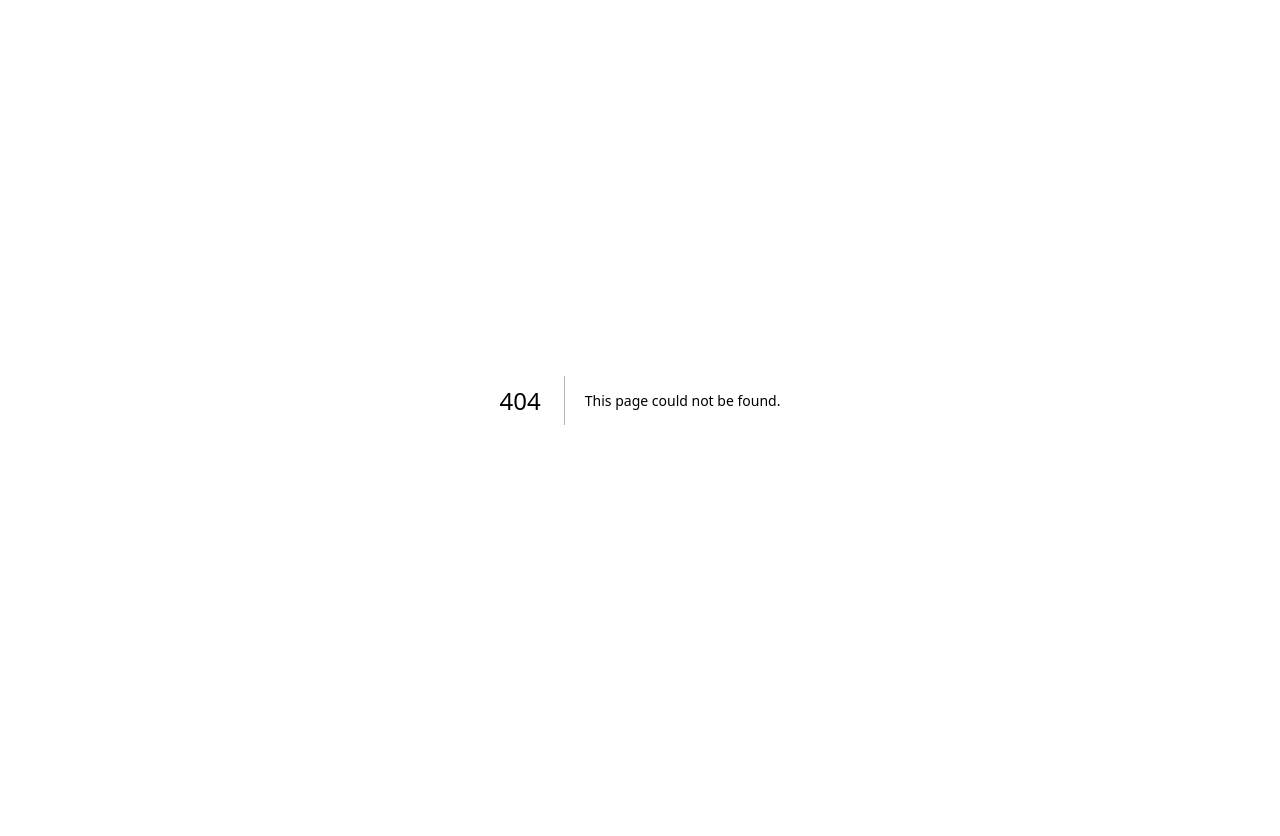
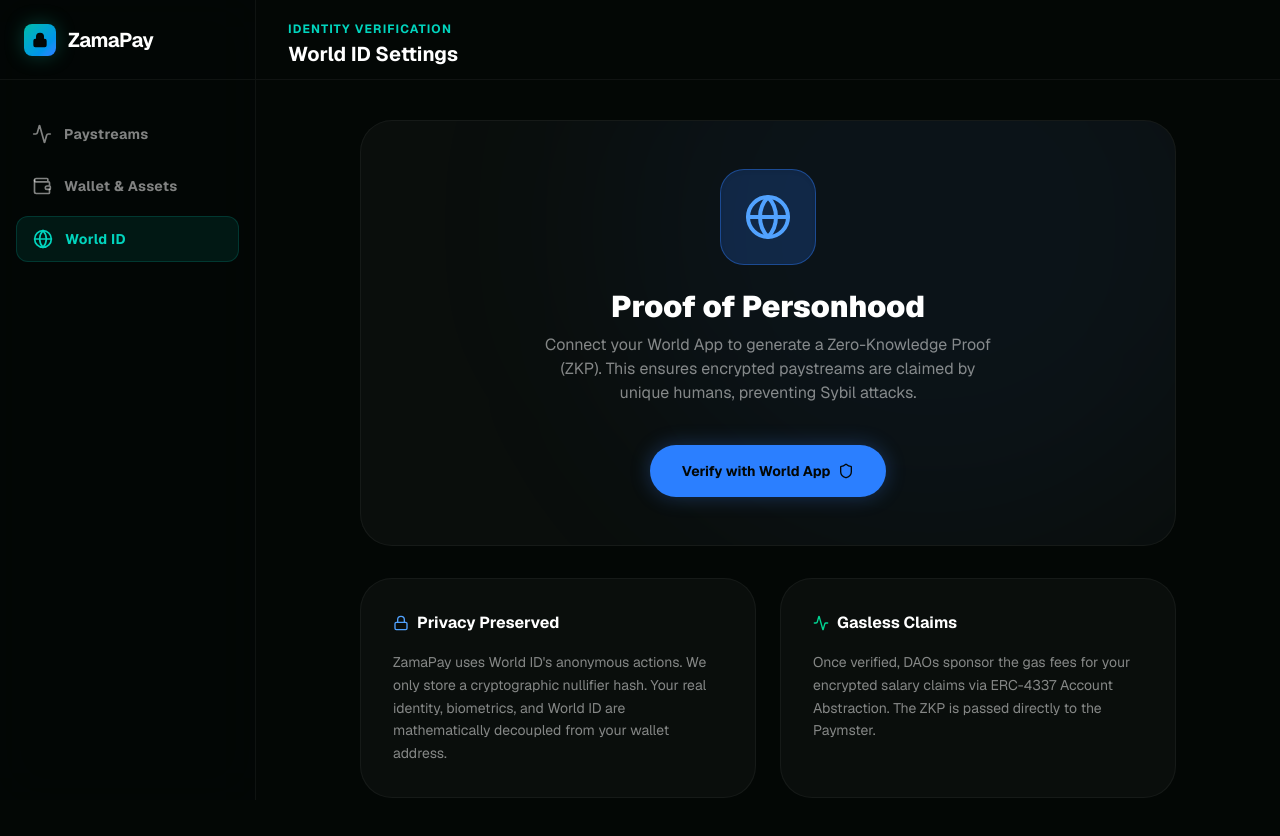
Before and after one commit to eddiemessiah/PayForge-Genesis, a Next.js app in the folder frontend/: page /employee/worldid in a window 1280 px wide. Before the commit this address had no page. Before the commit the page ends 800 px from the top, so only its background shows below. Built offline with nearby package versions, Linux system fonts and the light colour scheme.

Commit message:
feat(ui): add World ID integration page with interactive ZKP generation flow

```diff
--- /dev/null
+++ b/frontend/src/app/api/employees/route.ts
@@ -0,0 +1,11 @@
+import { NextResponse } from 'next/server';
+
+export async function GET() {
+  return NextResponse.json([
+    { role: 'Core Smart Contract Dev', address: '0x71C...9A1B', status: 'Active', allocation: 'euint64(████)' },
+    { role: 'Frontend Architect', address: '0x42B...1F2A', status: 'Active', allocation: 'euint64(████)' },
+    { role: 'Treasury Manager', address: '0x99D...8E3C', status: 'Pending World ID', allocation: 'euint64(████)' },
+    { role: 'Marketing Lead', address: '0x11A...4B5D', status: 'Active', allocation: 'euint64(████)' },
+    { role: 'Community Manager', address: '0x33F...7C8E', status: 'Active', allocation: 'euint64(████)' },
+  ]);
+}
--- /dev/null
+++ b/frontend/src/app/employee/worldid/page.tsx
@@ -0,0 +1,121 @@
+"use client";
+
+import { useState } from "react";
+import Link from "next/link";
+import { Lock, Activity, Wallet, Globe, CheckCircle2, Menu, Bell, ChevronRight, Shield, Fingerprint, ScanFace, Loader2 } from "lucide-react";
+
+export default function WorldIDPage() {
+  const [verifyState, setVerifyState] = useState<"idle" | "scanning" | "generating_zkp" | "verified">("idle");
+
+  const handleVerify = () => {
+    setVerifyState("scanning");
+    setTimeout(() => {
+      setVerifyState("generating_zkp");
+      setTimeout(() => {
+        setVerifyState("verified");
+      }, 2500);
+    }, 2000);
+  };
+
+  return (
+    <main className="min-h-screen bg-[#030705] text-white selection:bg-teal-500/30 flex">
+      {/* Sidebar Navigation */}
+      <aside className="w-64 border-r border-white/5 bg-[#030705]/80 backdrop-blur-xl flex flex-col hidden md:flex h-screen sticky top-0">
+        <div className="h-20 flex items-center px-6 border-b border-white/5 shrink-0">
+          <Link href="/" className="flex items-center gap-3 group">
+            <div className="w-8 h-8 rounded-lg bg-gradient-to-br from-teal-500 to-blue-500 flex items-center justify-center transition-transform group-hover:scale-105 shadow-[0_0_20px_rgba(20,184,166,0.3)]">
+              <Lock className="w-4 h-4 text-[#030705] fill-current" />
+            </div>
+            <span className="text-xl font-bold tracking-tight text-white">ZamaPay</span>
+          </Link>
+        </div>
+        <nav className="flex-1 px-4 py-8 space-y-2 overflow-y-auto">
+          <Link href="/employee" className="w-full flex items-center gap-3 px-4 py-3 rounded-xl text-white/50 hover:bg-white/5 hover:text-white transition-all">
+            <Activity className="w-5 h-5" />
+            <span className="text-sm font-bold tracking-wide">Paystreams</span>
+          </Link>
+          <Link href="/employee/wallet" className="w-full flex items-center gap-3 px-4 py-3 rounded-xl text-white/50 hover:bg-white/5 hover:text-white transition-all">
+            <Wallet className="w-5 h-5" />
+            <span className="text-sm font-bold tracking-wide">Wallet & Assets</span>
+          </Link>
+          <button className="w-full flex items-center gap-3 px-4 py-3 rounded-xl bg-teal-500/10 text-teal-400 border border-teal-500/20 transition-all">
+            <Globe className="w-5 h-5" />
+            <span className="text-sm font-bold tracking-wide">World ID</span>
+          </button>
+        </nav>
+      </aside>
+
+      {/* Main Content Area */}
+      <div className="flex-1 flex flex-col min-h-screen">
+        <header className="h-20 border-b border-white/5 bg-[#030705] flex items-center justify-between px-8 sticky top-0 z-40 shrink-0">
+          <div className="flex items-center gap-4">
+            <button className="md:hidden p-2 -ml-2 rounded-lg hover:bg-white/5 text-white/50 hover:text-white transition-colors"><Menu className="w-6 h-6" /></button>
+            <div className="hidden sm:block">
+              <span className="text-teal-400 font-bold tracking-widest uppercase text-xs">Identity Verification</span>
+              <h2 className="text-xl font-bold leading-none mt-1">World ID Settings</h2>
+            </div>
+          </div>
+        </header>
+
+        <div className="p-6 md:p-10 max-w-4xl w-full mx-auto space-y-8 flex-1">
+          <div className="bg-[#0A0E0C] border border-white/5 rounded-[2rem] p-8 md:p-12 relative overflow-hidden group">
+            <div className="absolute top-[-50%] right-[-10%] w-[80%] h-[150%] bg-blue-500/5 blur-[100px] rounded-full group-hover:bg-blue-500/10 transition-colors duration-700 pointer-events-none" />
+
+            <div className="relative z-10 flex flex-col items-center text-center space-y-6">
+              <div className={`w-24 h-24 rounded-3xl flex items-center justify-center shadow-inner transition-all duration-500 ${verifyState === 'verified' ? 'bg-teal-500/20 border border-teal-500/40 text-teal-400 shadow-[0_0_30px_rgba(20,184,166,0.3)]' : 'bg-blue-500/20 border border-blue-500/40 text-blue-400 shadow-[0_0_30px_rgba(59,130,246,0.3)]'}`}>
+                {verifyState === 'idle' && <Globe className="w-12 h-12" />}
+                {verifyState === 'scanning' && <ScanFace className="w-12 h-12 animate-pulse" />}
+                {verifyState === 'generating_zkp' && <Fingerprint className="w-12 h-12 animate-bounce" />}
+                {verifyState === 'verified' && <CheckCircle2 className="w-12 h-12" />}
+              </div>
+
+              <div>
+                <h1 className="text-3xl font-black text-white mb-2">Proof of Personhood</h1>
+                <p className="text-white/50 max-w-md mx-auto">
+                  {verifyState === 'idle' && "Connect your World App to generate a Zero-Knowledge Proof (ZKP). This ensures encrypted paystreams are claimed by unique humans, preventing Sybil attacks."}
+                  {verifyState === 'scanning' && "Waiting for World App confirmation..."}
+                  {verifyState === 'generating_zkp' && "Generating Zero-Knowledge Proof locally. Your biometrics never leave your device."}
+                  {verifyState === 'verified' && "Successfully verified. Your World ID is now linked to your ZamaPay account via an on-chain ZKP."}
+                </p>
+              </div>
+
+              {verifyState === 'idle' && (
+                <button onClick={handleVerify} className="bg-blue-500 text-[#030705] px-8 py-4 rounded-full font-bold text-sm hover:scale-105 transition-transform flex items-center justify-center gap-2 shadow-[0_0_20px_rgba(59,130,246,0.3)] mt-4">
+                  Verify with World App <Shield className="w-4 h-4" />
+                </button>
+              )}
+
+              {(verifyState === 'scanning' || verifyState === 'generating_zkp') && (
+                <div className="bg-blue-500/10 border border-blue-500/20 text-blue-400 px-8 py-4 rounded-full font-bold text-sm flex items-center justify-center gap-3 mt-4">
+                  <Loader2 className="w-4 h-4 animate-spin" />
+                  {verifyState === 'scanning' ? "Awaiting Orb/App..." : "Computing ZK-Proof..."}
+                </div>
+              )}
+
+              {verifyState === 'verified' && (
+                <div className="bg-teal-500/10 border border-teal-500/20 text-teal-400 px-8 py-4 rounded-full font-bold text-sm flex items-center justify-center gap-2 mt-4">
+                  <CheckCircle2 className="w-4 h-4" /> Identity Verified (Nullifier Hash: 0x8f...3c2a)
+                </div>
+              )}
+            </div>
+          </div>
+
+          <div className="grid grid-cols-1 md:grid-cols-2 gap-6">
+            <div className="bg-[#0A0E0C] border border-white/5 rounded-[2rem] p-8">
+              <h3 className="text-white font-bold mb-4 flex items-center gap-2"><Lock className="w-4 h-4 text-blue-400"/> Privacy Preserved</h3>
+              <p className="text-sm text-white/50 leading-relaxed">
+                ZamaPay uses World ID's anonymous actions. We only store a cryptographic nullifier hash. Your real identity, biometrics, and World ID are mathematically decoupled from your wallet address.
+              </p>
+            </div>
+            <div className="bg-[#0A0E0C] border border-white/5 rounded-[2rem] p-8">
+              <h3 className="text-white font-bold mb-4 flex items-center gap-2"><Activity className="w-4 h-4 text-emerald-400"/> Gasless Claims</h3>
+              <p className="text-sm text-white/50 leading-relaxed">
+                Once verified, DAOs sponsor the gas fees for your encrypted salary claims via ERC-4337 Account Abstraction. The ZKP is passed directly to the Paymster.
+              </p>
+            </div>
+          </div>
+        </div>
+      </div>
+    </main>
+  );
+}
```
